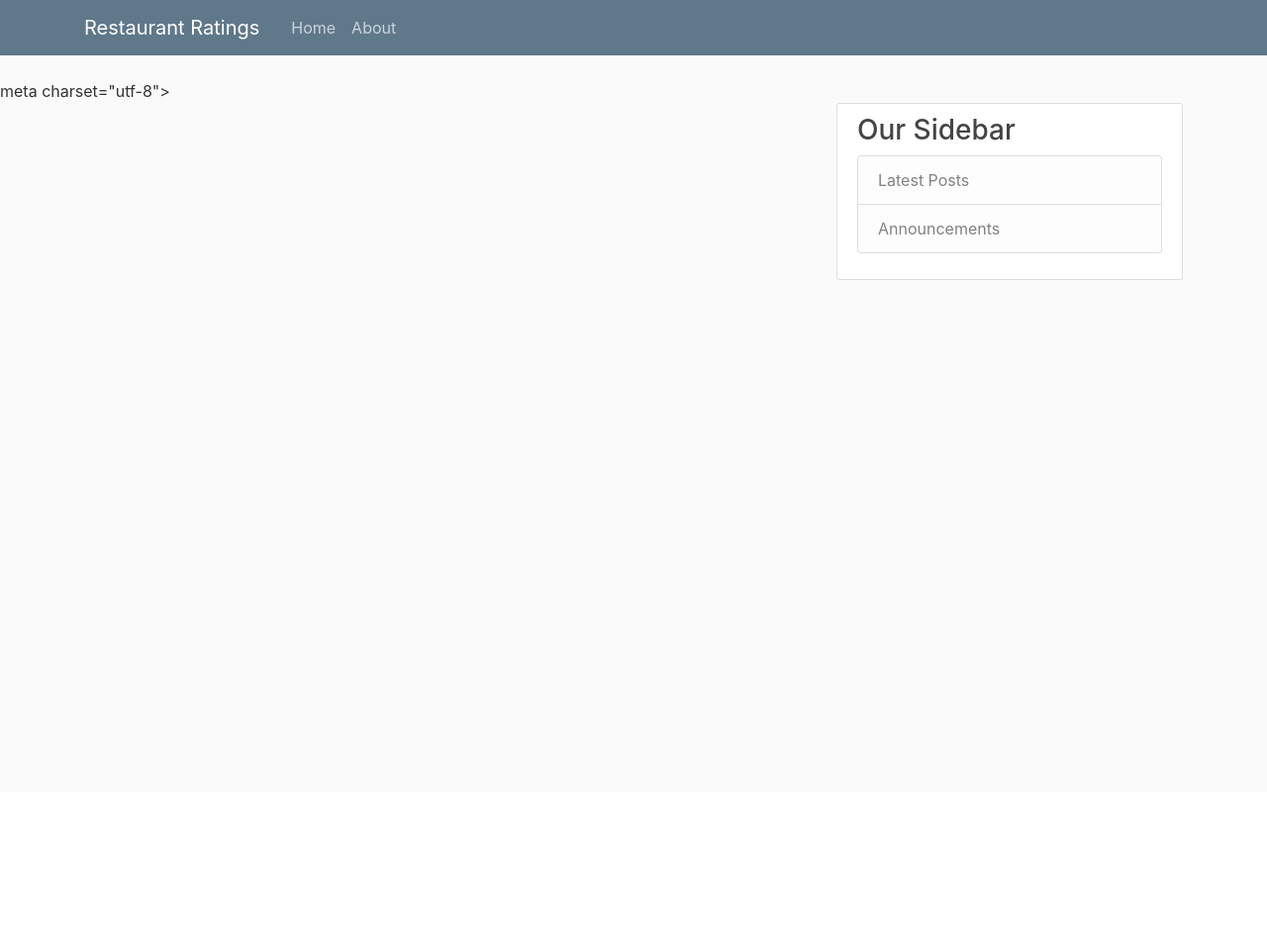
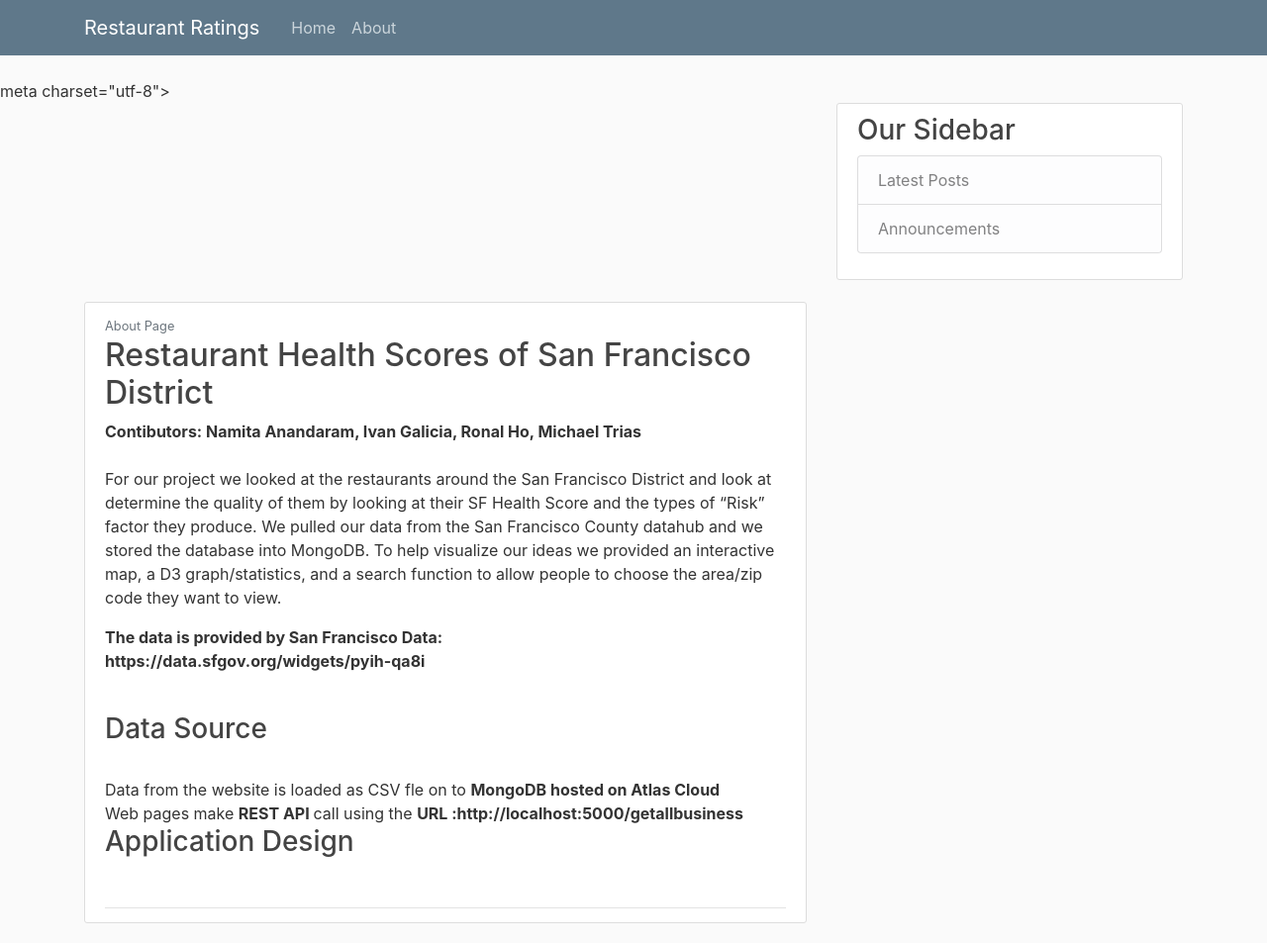
Before and after one commit to Ivanpalalia/Project_2, a Flask app: page /about in a window 1280 px wide. Shown: the whole page at 99% size. Before the commit the page ends 283 px from the top, so only its background shows below. Run offline with Flask 2, Linux system fonts and the light colour scheme; some libraries are stand-ins or nearby versions.

Commit message:
commiting files

```diff
--- a/templates/about.html
+++ b/templates/about.html
@@ -2,5 +2,21 @@
 
 {% block aboutcontent %}
 
+<article class="media content-section">
+    <div class="media-body">
+        <div class="article-metadata">
 
+            <small class="text-muted">About Page</small>
+            <h2><a class="article-title" href="#">Restaurant Health Scores of San Francisco District</a></h2>
+            <p class="article-content"><b>Contibutors: Namita Anandaram, Ivan Galicia,  Ronal Ho, Michael Trias</b></br>
+                For our project we looked at the restaurants around the San Francisco District and look at determine the quality of them by looking at their SF Health Score and the types of “Risk” factor they produce. We pulled our data from the San Francisco County datahub and we stored the database into MongoDB.  To help visualize our ideas we provided an interactive map, a D3 graph/statistics, and a search function to allow people to choose the area/zip code they want to view.  </p>
+            <p class="article-content"><b>The data is provided by San Francisco Data:
+https://data.sfgov.org/widgets/pyih-qa8i</b></p></br> <h3>Data Source </h3></br> Data from the website is loaded as CSV fle on to <b>MongoDB hosted on Atlas Cloud</b></br>
+Web pages make <b>REST API </b> call using the <b>URL :http://localhost:5000/getallbusiness </br>
+<h3>Application Design</h3></br>
+</p>
+
+        </div>
+    </div>
+</article>
 {% endblock aboutcontent %}
--- a/templates/layout.html
+++ b/templates/layout.html
@@ -64,7 +64,13 @@
         </div>
     </main>
 
-
+    <main role="main" class="container">
+      <div class="row">
+        <div class="col-md-8">
+          {% block aboutcontent %} {% endblock %}
+        </div>
+      </div>
+  </main>
 
     <!-- Optional JavaScript -->
     <!-- jQuery first, then Popper.js, then Bootstrap JS -->
```
